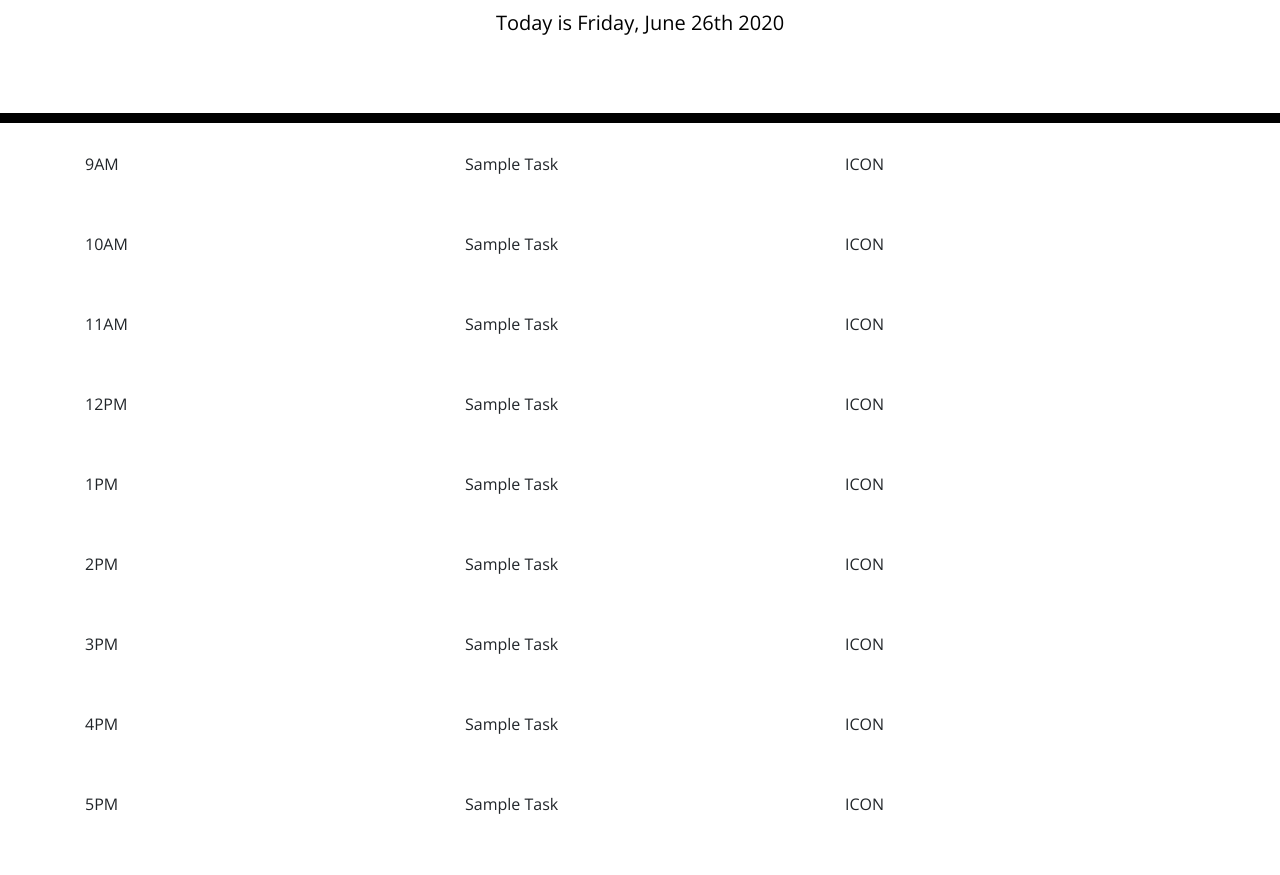
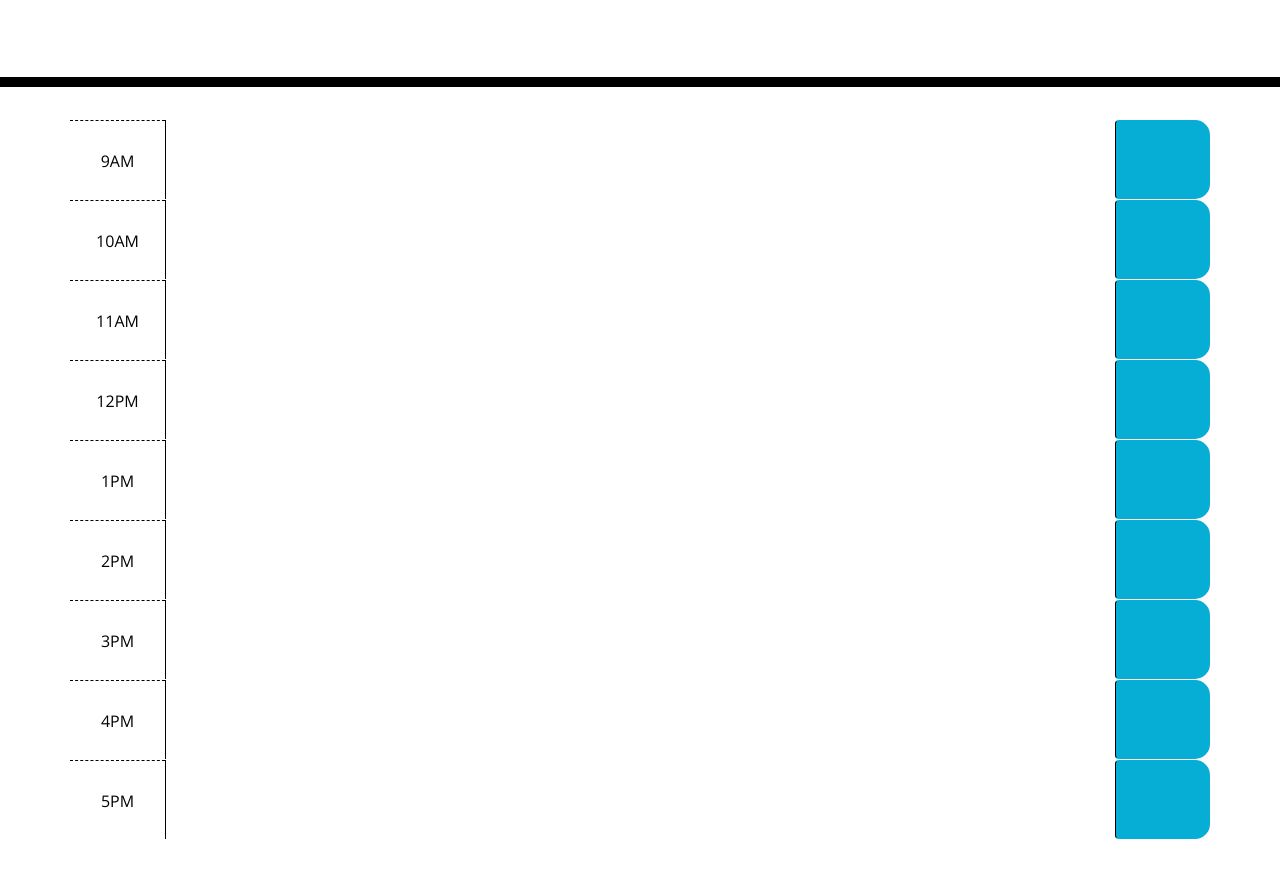
Before and after one commit to ericy98/work-day-scheduler, a plain HTML site: page index.html in a window 1280 px wide. Shown: the part 181-1056 px from the top of the page. After the commit the page ends 1020 px from the top, so only its background shows below. Drawn offline with nearby package versions, Linux system fonts and the light colour scheme; a web font is replaced by a local one.

Commit message:
add color to changing time

```diff
--- a/assets/script.js
+++ b/assets/script.js
@@ -1,2 +1,31 @@
 var today = moment().format("[Today is] dddd, MMMM Do YYYY");
     $("#currentDay").text(today);
+
+//time selectors
+var timeBlock = $(".time-block");
+var taskText = $("#task-description");
+var saveBtn = $(".saveBtn");
+var hour = ["9", "10", "11", "12", "13", "14", "15", "16", "17"]
+
+var timeUpdate = function() {
+    var currentTime = moment().hour();
+
+    $(".time-block").each(function() {
+        var timeBlock = parseInt($(this).attr("id").split("-")[1])
+
+        if(timeBlock < currentTime) {
+            $(this).addClass("past");
+        }
+        else if(timeBlock === currentTime) {
+            $(this).removeClass("past");
+            $(this).addClass("present");
+        }
+        else{
+            $(this).removeClass("past");
+            $(this).removeClass("present");
+            $(this).addClass("future");
+        }
+    });
+
+
+timeUpdate();
--- a/index.html
+++ b/index.html
@@ -4,20 +4,10 @@
     <meta charset="UTF-8" />
     <meta name="viewport" content="width=device-width, initial-scale=1.0" />
     <meta http-equiv="X-UA-Compatible" content="ie=edge" />
-    <link
-      rel="stylesheet"
-      href="https://stackpath.bootstrapcdn.com/bootstrap/4.3.1/css/bootstrap.min.css"
-    />
-    <link
-      rel="stylesheet"
-      href="https://use.fontawesome.com/releases/v5.8.1/css/all.css"
-      integrity="sha384-50oBUHEmvpQ+1lW4y57PTFmhCaXp0ML5d60M1M7uH2+nqUivzIebhndOJK28anvf"
-      crossorigin="anonymous"
-    />
-    <link
-      href="https://fonts.googleapis.com/css?family=Open+Sans&display=swap"
-      rel="stylesheet"
-    />
+    <link rel="stylesheet" href="https://stackpath.bootstrapcdn.com/bootstrap/4.3.1/css/bootstrap.min.css"/>
+    <link rel="stylesheet" href="https://use.fontawesome.com/releases/v5.8.1/css/all.css" integrity="sha384-50oBUHEmvpQ+1lW4y57PTFmhCaXp0ML5d60M1M7uH2+nqUivzIebhndOJK28anvf" crossorigin="anonymous"/>
+    <link href= "https://fonts.googleapis.com/css?family=Open+Sans&display=swap" rel="stylesheet"/>
+    <link rel="stylesheet" href="https://cdnjs.cloudflare.com/ajax/libs/open-iconic/1.1.1/font/css/open-iconic-bootstrap.min.css" integrity="sha256-BJ/G+e+y7bQdrYkS2RBTyNfBHpA9IuGaPmf9htub5MQ=" crossorigin="anonymous" />
     <link rel="stylesheet" href="assets/style.css"/>
     <title>Work Day Scheduler</title>
   </head>
@@ -29,50 +19,77 @@
       <p id="currentDay" class="lead"></p>
     </header>
     <div class="container">
-      <div class="row">
-        <div class="col">9AM</div>
-        <div class="col">Sample Task</div>
-        <div class="col">ICON</div>
+
+      <div id="time-9" class="row time-block">
+        <div class="col-1 hour">
+          9AM
+        </div>
+        <textarea id="task-description" class="col-10"></textarea>
+        <button type="button" class="col-1 btn saveBtn"><span class="oi oi-box"></span></button>
       </div>
-      <div class="row">
-        <div class="col">10AM</div>
-        <div class="col">Sample Task</div>
-        <div class="col">ICON</div>
+
+      <div id="time-10" class="row time-block">
+        <div class="col-1 hour">
+          10AM
+        </div>
+        <textarea id="task-description" class="col-10"></textarea>
+        <button type="button" class="col-1 btn saveBtn"><span class="oi oi-box"></span></button>
       </div>
-      <div class="row">
-        <div class="col">11AM</div>
-        <div class="col">Sample Task</div>
-        <div class="col">ICON</div>
+
+      <div id="time-11" class="row time-block">
+        <div class="col-1 hour">
+          11AM
+        </div>
+        <textarea id="task-description" class="col-10"></textarea>
+        <button type="button" class="col-1 btn saveBtn"><span class="oi oi-box"></span></button>
       </div>
-      <div class="row">
-        <div class="col">12PM</div>
-        <div class="col">Sample Task</div>
-        <div class="col">ICON</div>
+
+      <div id="time-12" class="row time-block">
+        <div class="col-1 hour">
+          12PM
+        </div>
+        <textarea id="task-description" class="col-10"></textarea>
+        <button type="button" class="col-1 btn saveBtn"><span class="oi oi-box"></span></button>
       </div>
-      <div class="row">
-        <div class="col">1PM</div>
-        <div class="col">Sample Task</div>
-        <div class="col">ICON</div>
+
+      <div id="time-13" class="row time-block">
+        <div class="col-1 hour">
+          1PM
+        </div>
+        <textarea id="task-description" class="col-10"></textarea>
+        <button type="button" class="col-1 btn saveBtn"><span class="oi oi-box"></span></button>
       </div>
-      <div class="row">
-        <div class="col">2PM</div>
-        <div class="col">Sample Task</div>
-        <div class="col">ICON</div>
+
+      <div id="time-14" class="row time-block">
+        <div class="col-1 hour">
+          2PM
+        </div>
+        <textarea id="task-description" class="col-10"></textarea>
+        <button type="button" class="col-1 btn saveBtn"><span class="oi oi-box"></span></button>
       </div>
-      <div class="row">
-        <div class="col">3PM</div>
-        <div class="col">Sample Task</div>
-        <div class="col">ICON</div>
+
+      <div id="time-15" class="row time-block">
+        <div class="col-1 hour">
+          3PM
+        </div>
+        <textarea id="task-description" class="col-10"></textarea>
+        <button type="button" class="col-1 btn saveBtn"><span class="oi oi-box"></span></button>
       </div>
-      <div class="row">
-        <div class="col">4PM</div>
-        <div class="col">Sample Task</div>
-        <div class="col">ICON</div>
+
+      <div id="time-16" class="row time-block">
+        <div class="col-1 hour">
+          4PM
+        </div>
+        <textarea id="task-description" class="col-10"></textarea>
+        <button type="button" class="col-1 btn saveBtn"><span class="oi oi-box"></span></button>
       </div>
-      <div class="row">
-        <div class="col">5PM</div>
-        <div class="col">Sample Task</div>
-        <div class="col">ICON</div>
+
+      <div id="time-17" class="row time-block">
+        <div class="col-1 hour">
+          5PM
+        </div>
+        <textarea id="task-description" class="col-10"></textarea>
+        <button type="button" class="col-1 btn saveBtn"><span class="oi oi-box"></span></button>
       </div>
 
     </div>
```
